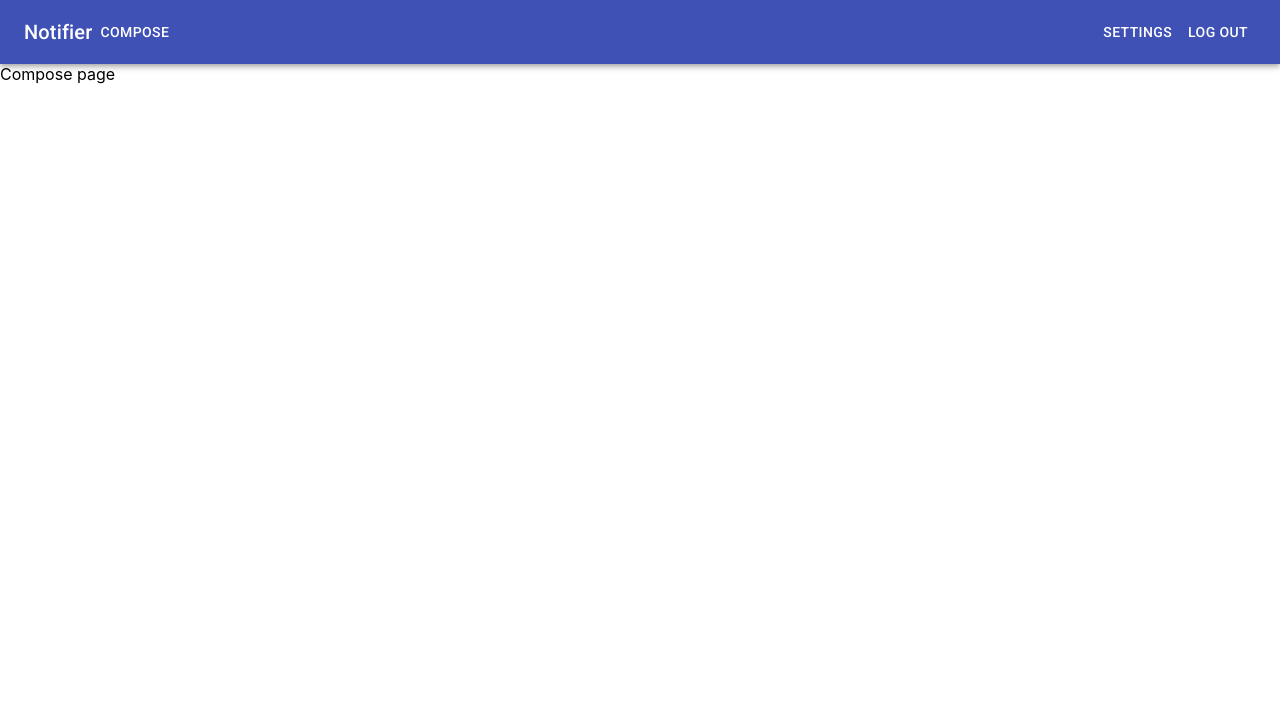
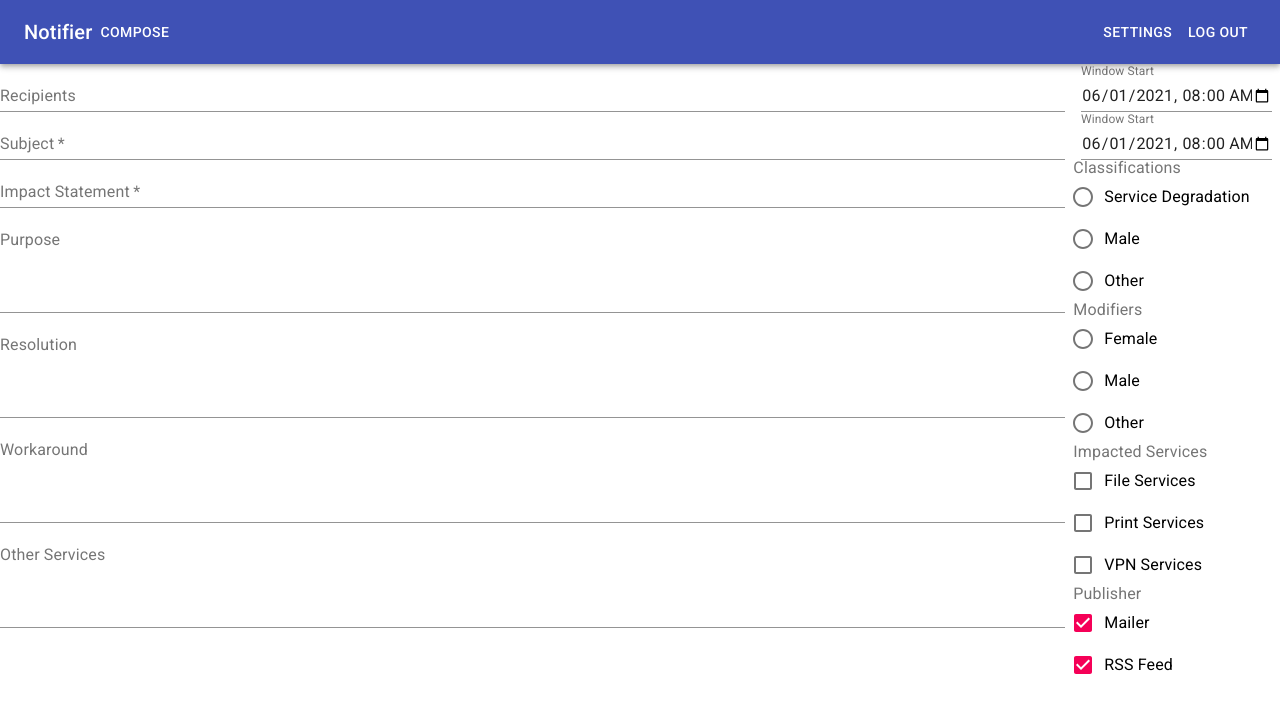
Before and after one commit to jaroldwong/notifier, a React (Create React App) app: page /compose in a window 1280 px wide. Shown: the top 712 px of the page. Built offline with nearby package versions, Linux system fonts and the light colour scheme.

Commit message:
start filling out pages

```diff
--- a/src/pages/Compose.js
+++ b/src/pages/Compose.js
@@ -1,5 +1,202 @@
+import { useState } from 'react';
+import { makeStyles } from '@material-ui/core/styles';
+import Checkbox from '@material-ui/core/Checkbox';
+import FormControl from '@material-ui/core/FormControl';
+import FormControlLabel from '@material-ui/core/FormControlLabel';
+import FormGroup from '@material-ui/core/FormGroup';
+import FormLabel from '@material-ui/core/FormLabel';
+import Grid from '@material-ui/core/Grid';
+import Radio from '@material-ui/core/Radio';
+import RadioGroup from '@material-ui/core/RadioGroup';
+import TextField from '@material-ui/core/TextField';
+
+const useStyles = makeStyles((theme) => ({
+  container: {
+    display: 'flex',
+    flexWrap: 'wrap',
+  },
+  textField: {
+    marginLeft: theme.spacing(1),
+    marginRight: theme.spacing(1),
+    width: 200,
+  },
+}));
+
 const Compose = () => {
-  return <div>Compose page</div>;
+  const classes = useStyles();
+
+  const [impactedServices, setImpactedServices] = useState({
+    fileServices: false,
+    printServices: false,
+    vpnServices: false,
+  });
+
+  const [publishers, setPublishers] = useState({
+    mailer: true,
+    rss: true,
+  });
+
+  const handleImpactedServicesChange = (event) => {
+    setImpactedServices((prevState) => {
+      return { ...prevState, [event.target.name]: event.target.checked };
+    });
+  };
+
+  const handlePublishersChange = (event) => {
+    setPublishers((prevState) => {
+      return { ...prevState, [event.target.name]: event.target.checked };
+    });
+  };
+
+  return (
+    <Grid container spacing={1}>
+      <Grid item xs={10} spacing={2}>
+        <form>
+          <TextField label="Recipients" fullWidth></TextField>
+          <TextField label="Subject" fullWidth required></TextField>
+          <TextField
+            label="Impact Statement"
+            fullWidth
+            multiline
+            required
+          ></TextField>
+          <TextField label="Purpose" fullWidth multiline rows="4"></TextField>
+          <TextField
+            label="Resolution"
+            fullWidth
+            multiline
+            rows="4"
+          ></TextField>
+          <TextField
+            label="Workaround"
+            fullWidth
+            multiline
+            rows="4"
+          ></TextField>
+          <TextField
+            label="Other Services"
+            fullWidth
+            multiline
+            rows="4"
+          ></TextField>
+        </form>
+      </Grid>
+      <Grid item xs={2} spacing={2}>
+        <form className={classes.container} noValidate>
+          <TextField
+            id="datetime-local"
+            label="Window Start"
+            type="datetime-local"
+            defaultValue="2021-06-01T08:00"
+            className={classes.textField}
+            InputLabelProps={{
+              shrink: true,
+            }}
+          />
+        </form>
+        <form className={classes.container} noValidate>
+          <TextField
+            id="datetime-local"
+            label="Window Start"
+            type="datetime-local"
+            defaultValue="2021-06-01T08:00"
+            className={classes.textField}
+            InputLabelProps={{
+              shrink: true,
+            }}
+          />
+        </form>
+        <FormControl component="fieldset">
+          <FormLabel component="legend">Classifications</FormLabel>
+          <RadioGroup
+            aria-label="classifications"
+            name="classifications"
+            value="asdf"
+          >
+            <FormControlLabel
+              value=""
+              control={<Radio />}
+              label="Service Degradation"
+            />
+            <FormControlLabel value="male" control={<Radio />} label="Male" />
+            <FormControlLabel value="other" control={<Radio />} label="Other" />
+          </RadioGroup>
+        </FormControl>
+        <FormControl component="fieldset">
+          <FormLabel component="legend">Modifiers</FormLabel>
+          <RadioGroup
+            aria-label="classifications"
+            name="classifications"
+            value="asdf"
+          >
+            <FormControlLabel value="" control={<Radio />} label="Female" />
+            <FormControlLabel value="male" control={<Radio />} label="Male" />
+            <FormControlLabel value="other" control={<Radio />} label="Other" />
+          </RadioGroup>
+        </FormControl>
+        <FormControl component="fieldset" className={classes.formControl}>
+          <FormLabel component="legend">Impacted Services</FormLabel>
+          <FormGroup>
+            <FormControlLabel
+              control={
+                <Checkbox
+                  checked={impactedServices.fileServices}
+                  onChange={handleImpactedServicesChange}
+                  name="fileServices"
+                />
+              }
+              label="File Services"
+            />
+            <FormControlLabel
+              control={
+                <Checkbox
+                  checked={impactedServices.printServices}
+                  onChange={handleImpactedServicesChange}
+                  name="printServices"
+                />
+              }
+              label="Print Services"
+            />
+            <FormControlLabel
+              control={
+                <Checkbox
+                  checked={impactedServices.vpnServices}
+                  onChange={handleImpactedServicesChange}
+                  name="vpnServices"
+                />
+              }
+              label="VPN Services"
+            />
+          </FormGroup>
+        </FormControl>
+        <FormControl component="fieldset" className={classes.formControl}>
+          <FormLabel component="legend">Publisher</FormLabel>
+          <FormGroup>
+            <FormControlLabel
+              control={
+                <Checkbox
+                  checked={publishers.mailer}
+                  onChange={handlePublishersChange}
+                  name="mailer"
+                />
+              }
+              label="Mailer"
+            />
+            <FormControlLabel
+              control={
+                <Checkbox
+                  checked={publishers.rss}
+                  onChange={handlePublishersChange}
+                  name="rss"
+                />
+              }
+              label="RSS Feed"
+            />
+          </FormGroup>
+        </FormControl>
+      </Grid>
+    </Grid>
+  );
 };
 
 export default Compose;
--- a/src/pages/Settings.js
+++ b/src/pages/Settings.js
@@ -1,5 +1,18 @@
+import Tab from '@material-ui/core/Tab';
+import Tabs from '@material-ui/core/Tabs';
+
 const Settings = () => {
-  return <div>Settings page</div>;
+  return (
+    <>
+      <Tabs value={0} centered>
+        <Tab label="Classifications"></Tab>
+        <Tab label="Modifiers"></Tab>
+        <Tab label="Impacted Services"></Tab>
+        <Tab label="Publishers"></Tab>
+        <Tab label="E-mail Footer"></Tab>
+      </Tabs>
+    </>
+  );
 };
 
 export default Settings;
```
